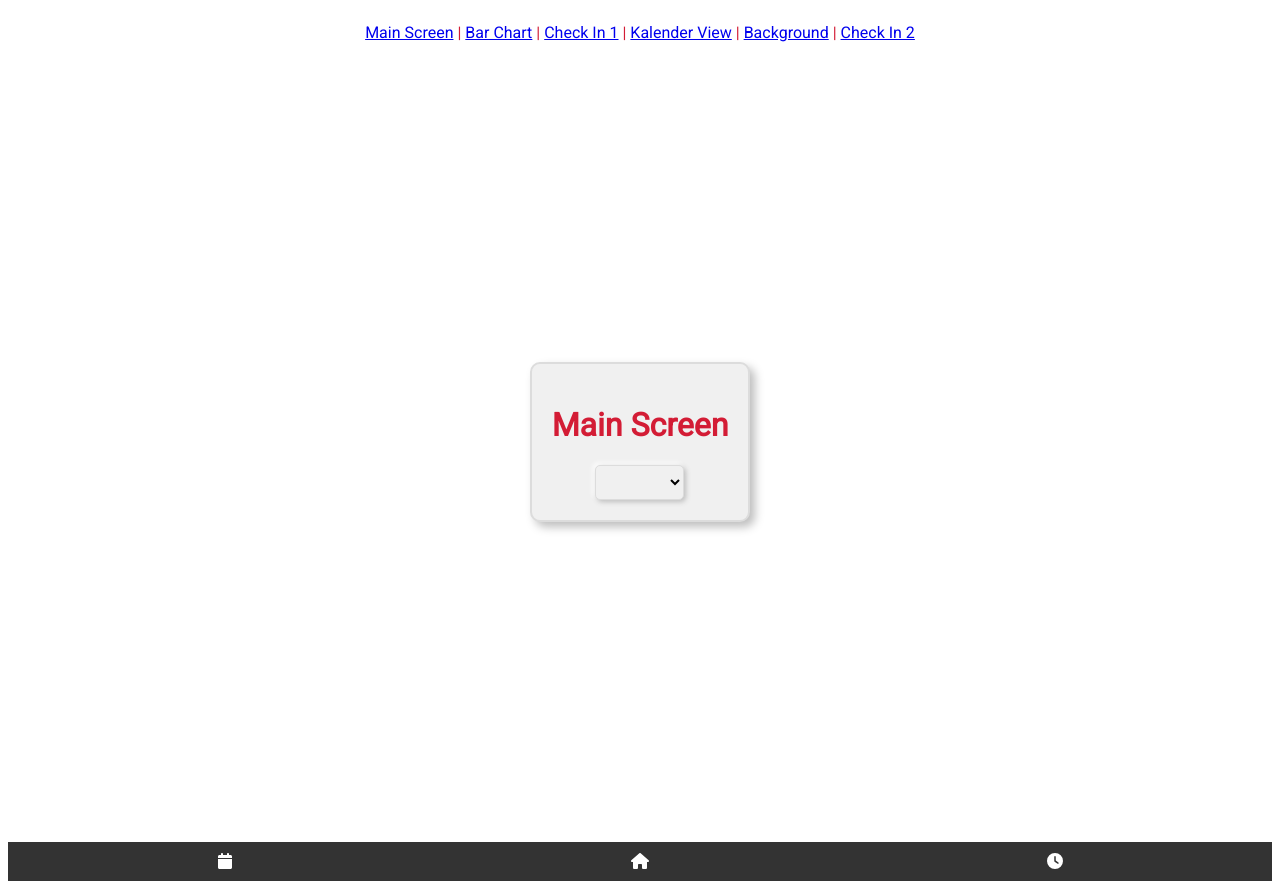
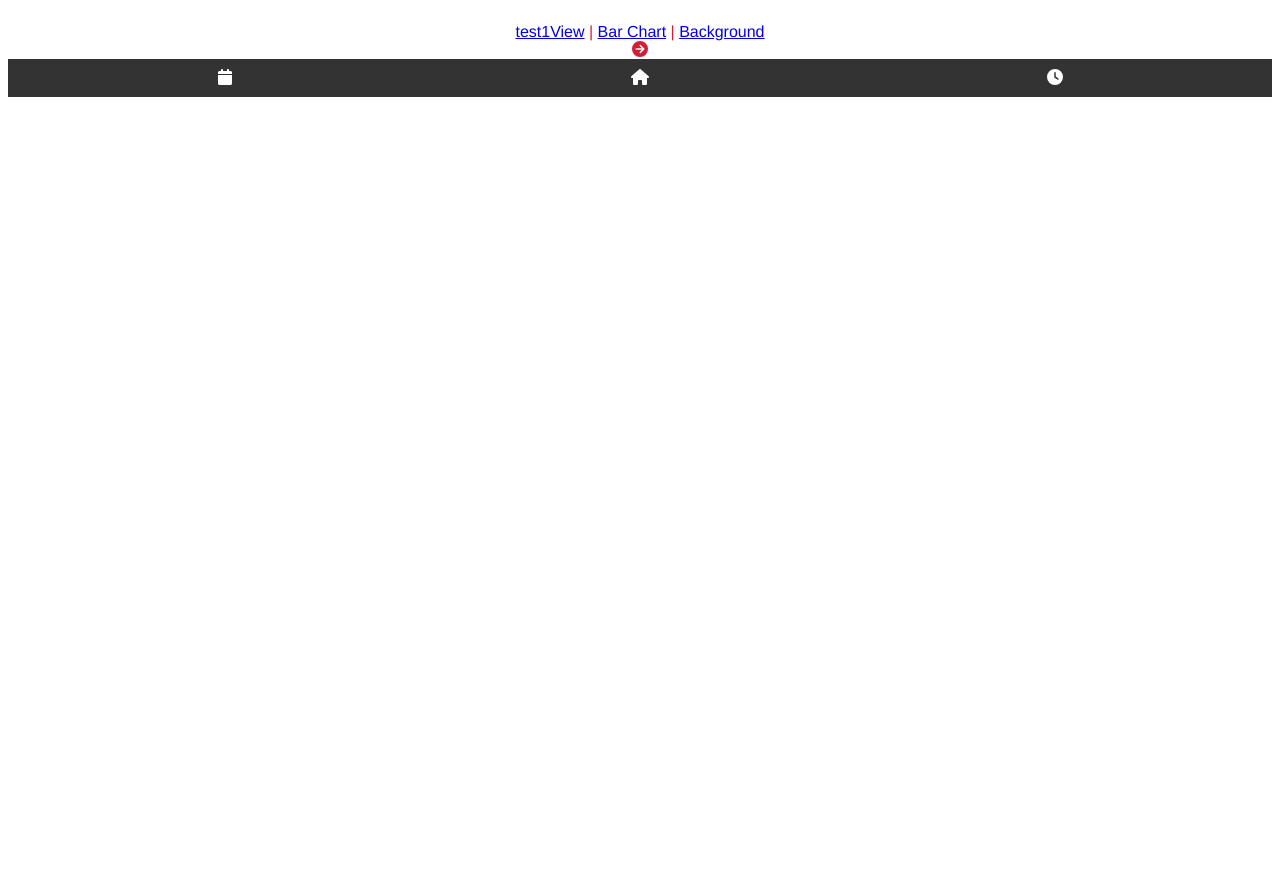
Before and after one commit to Damagefish/Reflektierte-Techniknutzung, a Vue app: page /mainscreen in a window 1280 px wide. After the commit the page ends 800 px from the top, so only its background shows below. Built offline with nearby package versions, Linux system fonts and the light colour scheme.

Commit message:
angepasste view

```diff
--- a/src/App.vue
+++ b/src/App.vue
@@ -3,13 +3,10 @@
   <div>
     <section class="abstand"> </section>
     <nav>
+      <router-link to="/test1View">test1View</router-link> |
+      <router-link to="/barchart">Bar Chart</router-link> |
+      <router-link to="/BackgroundView">Background</router-link>
 
-      <router-link to="/mainscreen">Main Screen</router-link> |
-      <router-link to="/barchart">Bar Chart</router-link> |
-      <router-link to="/CheckIn1View">Check In 1</router-link> |
-      <router-link to="/KalenderView">Kalender View</router-link> |
-      <router-link to="/BackgroundView">Background</router-link> |
-      <router-link to="/CheckIn2View">Check In 2</router-link>
 
     </nav>
     <router-view />
@@ -25,18 +22,20 @@
 import Footer from './components/FooterComp.vue';
 import FooterSection from './components/FooterSection.vue';
 
+
 export default {
   name: 'App',
   components: {
     Footer,
     FooterSection,
+
   },
 };
 </script>
 
 <style>
 #app {
-  font-family: "Roboto";
+  font-family: Avenir, Helvetica, Arial, sans-serif;
   -webkit-font-smoothing: antialiased;
   -moz-osx-font-smoothing: grayscale;
   text-align: center;
--- a/src/store/index.ts
+++ b/src/store/index.ts
@@ -8,7 +8,8 @@ export default new Vuex.Store({
         selectedTags: [],
         aspiration: "",
         istZustand: "",
-        weekGoalsOne: [],
+        zielInput: "",
+        meilensteinInput: "",
     },
     getters:{
         getName(state){
@@ -23,14 +24,18 @@ export default new Vuex.Store({
             const aspiration = state.aspiration;
             return aspiration
         },
+        getZielInput(state){
+            const zielInput = state.zielInput;
+            return zielInput
+        },
+        getMeilensteinInput(state){
+            const meilensteinInput = state.meilensteinInput;
+            return meilensteinInput
+        },
         getIstZustand(state){
             const istZustand = state.istZustand;
             return istZustand;
-        },
-        getWeekGoalsOne(state){
-            const weekGoalsOne = state.weekGoalsOne;
-            return weekGoalsOne;
-        },
+        }
     },
     mutations:{
         changeName(state, newName){
@@ -45,9 +50,13 @@ export default new Vuex.Store({
         setIstZustand(state, newIstZustand){
             state.istZustand = newIstZustand;
         },
-        setWeekGoalsOne(state, newWeekGoalsOne){
-            state.weekGoalsOne = newWeekGoalsOne;
-        }
+
+        setMeilensteinInput(state, newMeilensteinInput) {
+            state.meilensteinInput = newMeilensteinInput;
+        },
+        setZielInput(state, newZielInput) {
+            state.zielInput = newZielInput;
+        },
     }
 
 
--- a/src/views/MainScreen.vue
+++ b/src/views/MainScreen.vue
@@ -1,49 +1,80 @@
 <template>
   <div class="outer-container">
-    <div class="inner-container">
-      <h1>Main Screen</h1>
-      <DropdownMenu :options="dropdownOptions" />
+    <div class="middle">
+      <div v-if="getAspirationFromStore" class="store-data" @click="handleAspirationClick">
+        <p>{{ getAspirationFromStore }}</p>
+      </div>
+
+      <!-- Container für alle Informationen -->
+      <div v-if="showAdditionalInfo" class="additional-info-container">
+        <div v-if="getIstZustandFromStore" class="store-data">
+          <h1>IST ZUSTAND</h1>
+          <p>{{ getIstZustandFromStore }}</p>
+        </div>
+        <div v-if="getMeilensteinInputFromStore" class="store-data">
+          <h1>MEILENSTEIN</h1>
+          <p>{{ getMeilensteinInputFromStore }}</p>
+        </div>
+        <div v-if="getZielInputFromStore" class="store-data">
+          <h1>ZIELE</h1>
+          <p>{{ getZielInputFromStore }}</p>
+        </div>
+      </div>
+      <font-awesome-icon :icon="['fas', 'circle-arrow-right']" @click = "$router.push('/KalenderView')"/>
     </div>
   </div>
 </template>
 
 <script>
-import DropdownMenu from "@/components/DropdownMenu.vue";
-
 export default {
-  components: {
-    DropdownMenu,
+  computed: {
+    getAspirationFromStore() {
+      return this.$store.getters.getAspiration;
+    },
+    getIstZustandFromStore() {
+      return this.$store.getters.getIstZustand;
+    },
+    getMeilensteinInputFromStore() {
+      return this.$store.getters.getMeilensteinInput;
+    },
+    getZielInputFromStore() {
+      return this.$store.getters.getZielInput;
+    },
   },
   data() {
     return {
-      dropdownOptions: [
-        { value: "option1", label: "Option 1" },
-        { value: "option2", label: "Option 2" },
-        { value: "option3", label: "Option 3" },
-        { value: "option3", label: "Option 3" },
-        { value: "option3", label: "Option 3" },
-      ],
+      showAdditionalInfo: false,
     };
+  },
+  methods: {
+    handleAspirationClick() {
+      this.showAdditionalInfo = true;
+    },
   },
 };
 </script>
 
 <style scoped>
-.outer-container {
-  display: flex;
-  justify-content: center;
-  align-items: center;
-  height: 100vh; /* 100% Viewport Height */
+.middle {
+  flex: 1;
+  margin: 0 20px;
 }
 
-.inner-container {
-  padding: 20px;
-  border: 2px solid #dcdcdc; /* Neumorphic border color */
-  background-color: #f0f0f0; /* Neumorphic background color */
-  box-shadow: 5px 5px 10px #bebebe, -5px -5px 10px #ffffff; /* Neumorphic box shadow */
-  border-radius: 10px; /* Neumorphic border radius */
+.store-data {
+  cursor: pointer;
+  border: 2px solid #87ceeb;
+  border-radius: 8px;
+  padding: 10px;
+  margin-bottom: 20px;
 }
 
-/* Additional styling for DropdownMenu can be added here */
+.additional-info-container {
+  display: flex;
+  flex-wrap: wrap;
+}
 
+.additional-info-container .store-data {
+  flex: 1;
+  margin-right: 20px;
+}
 </style>
--- a/src/views/MeilenSteineWählenView.vue
+++ b/src/views/MeilenSteineWählenView.vue
@@ -1,28 +1,22 @@
 <template>
-  <HeaderComp/>
   <div>
     <h2>Meilensteine Wählen</h2>
-      <TextFieldComp :textContent="vordefinierterText" />
-      <MeilenSteine />
+    <KalenderComp/>
+
   </div>
-    <font-awesome-icon :icon="['fas', 'circle-arrow-right']" @click="$router.push('/WochenAblaufView')" />
+
 </template>
 
 <script>
-  import MeilenSteine from '@/components/MeilenSteine.vue';
-  import TextFieldComp from '@/components/TextFieldComp.vue';
-  import HeaderComp from '@/components/HeaderComp'
+import KalenderComp from '@/components/KalenderComp.vue'
 
 export default {
   name: 'MeilenSteineWählenView',
   components: {
-      MeilenSteine,
-      TextFieldComp,
-      HeaderComp
+    KalenderComp,
   },
 data() {
   return {
-      vordefinierterText: 'Suche dir im nächsten Schritt konkrete Meilensteine, die du erreichen willst.  Denk daran, dass die Meilensteine realistische Ziele sein sollen. Was brauchst du, um dein Ziel zu erreichen?',
    };
 },
 };
```
Lines whose indentation alone changed are shown as unchanged.
